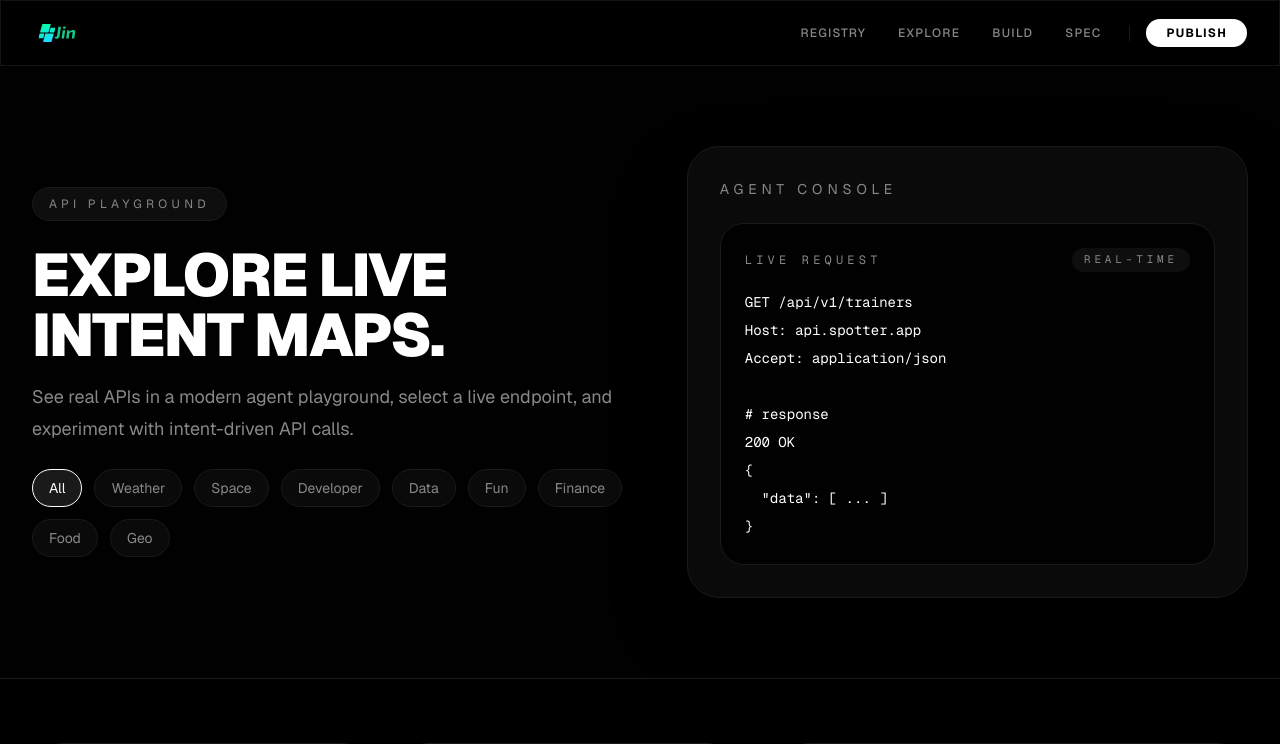
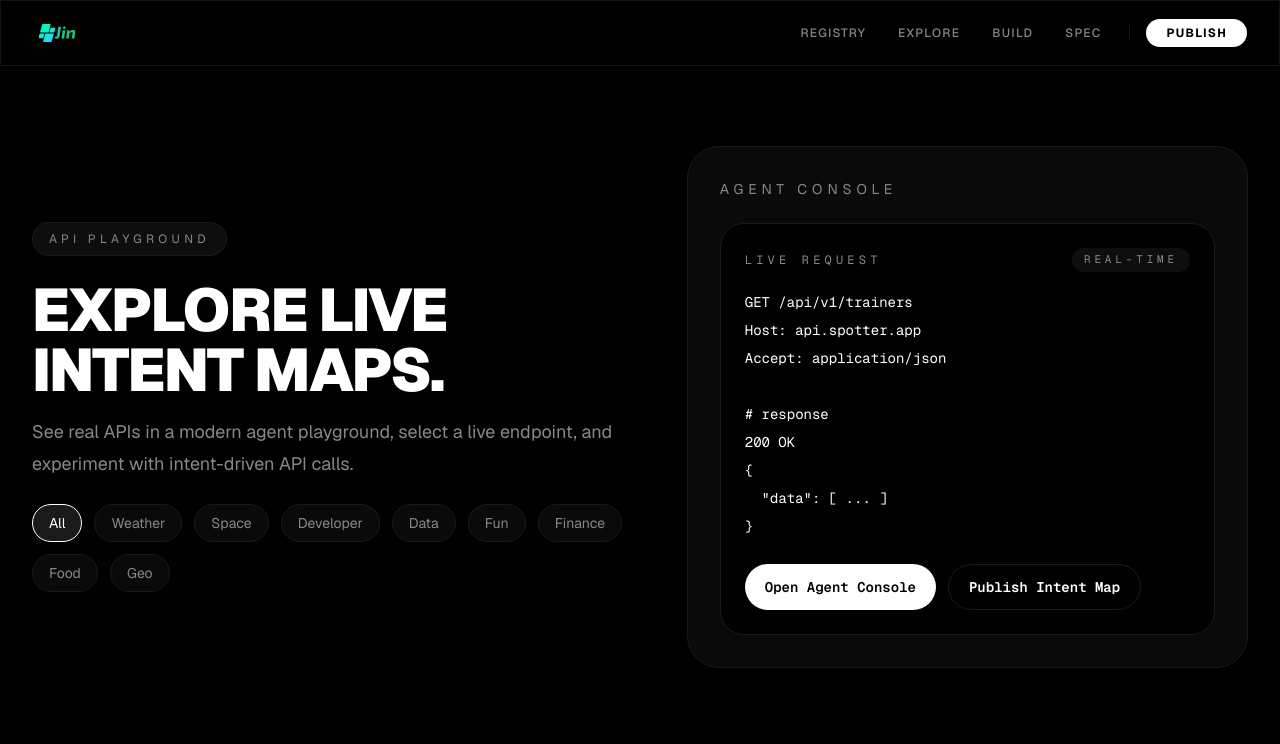
Before and after one commit to ankushvishnu/meetjin, a Next.js app in the folder apps/web/: page /explore in a window 1280 px wide. Shown: the top 744 px of the page. Built offline with nearby package versions, Linux system fonts and the light colour scheme; no server answers.

Commit message:
Added agent console

```diff
--- a/apps/web/src/app/explore/page.tsx
+++ b/apps/web/src/app/explore/page.tsx
@@ -126,6 +126,20 @@ Accept: application/json
 }`}
                   </code>
                   </pre>
+                  <div className="mt-6 flex flex-wrap gap-3">
+                    <a
+                      href="/build"
+                      className="inline-flex items-center justify-center rounded-full bg-accent px-5 py-3 text-sm font-semibold text-background transition-all hover:bg-accent/90"
+                    >
+                      Open Agent Console
+                    </a>
+                    <a
+                      href="/publish"
+                      className="inline-flex items-center justify-center rounded-full border border-border px-5 py-3 text-sm font-semibold text-foreground transition-all hover:border-accent/20 hover:text-accent"
+                    >
+                      Publish Intent Map
+                    </a>
+                  </div>
                 </div>
               </div>
             </div>
```
